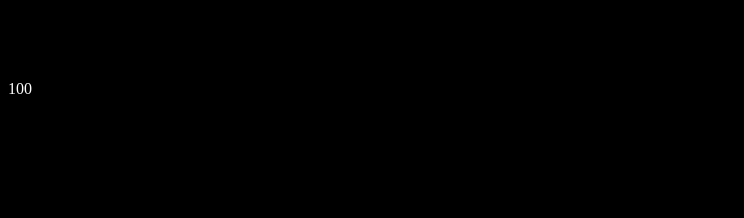
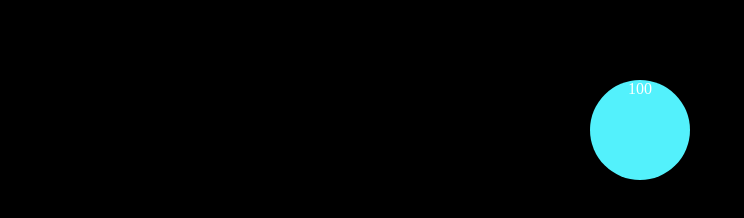
Before and after one commit to Alon3110/Alon-Ben-Ari---Day-18-Git, a plain HTML site: page index.html in a window 1280 px wide. Shown: the whole page, without its empty margins (0-744 px from the left). Drawn offline with Linux system fonts and the light colour scheme.

Commit message:
Change ball div settings and add margin

```diff
--- a/css/style.css
+++ b/css/style.css
@@ -3,5 +3,11 @@ body {
 }
 
 .ball {
+    margin: auto;
     color: white;
+    text-align: center;
+    background-color: rgb(83, 241, 252);
+    width: 100px;
+    height: 100px;
+    border-radius: 50%;
 }
```
